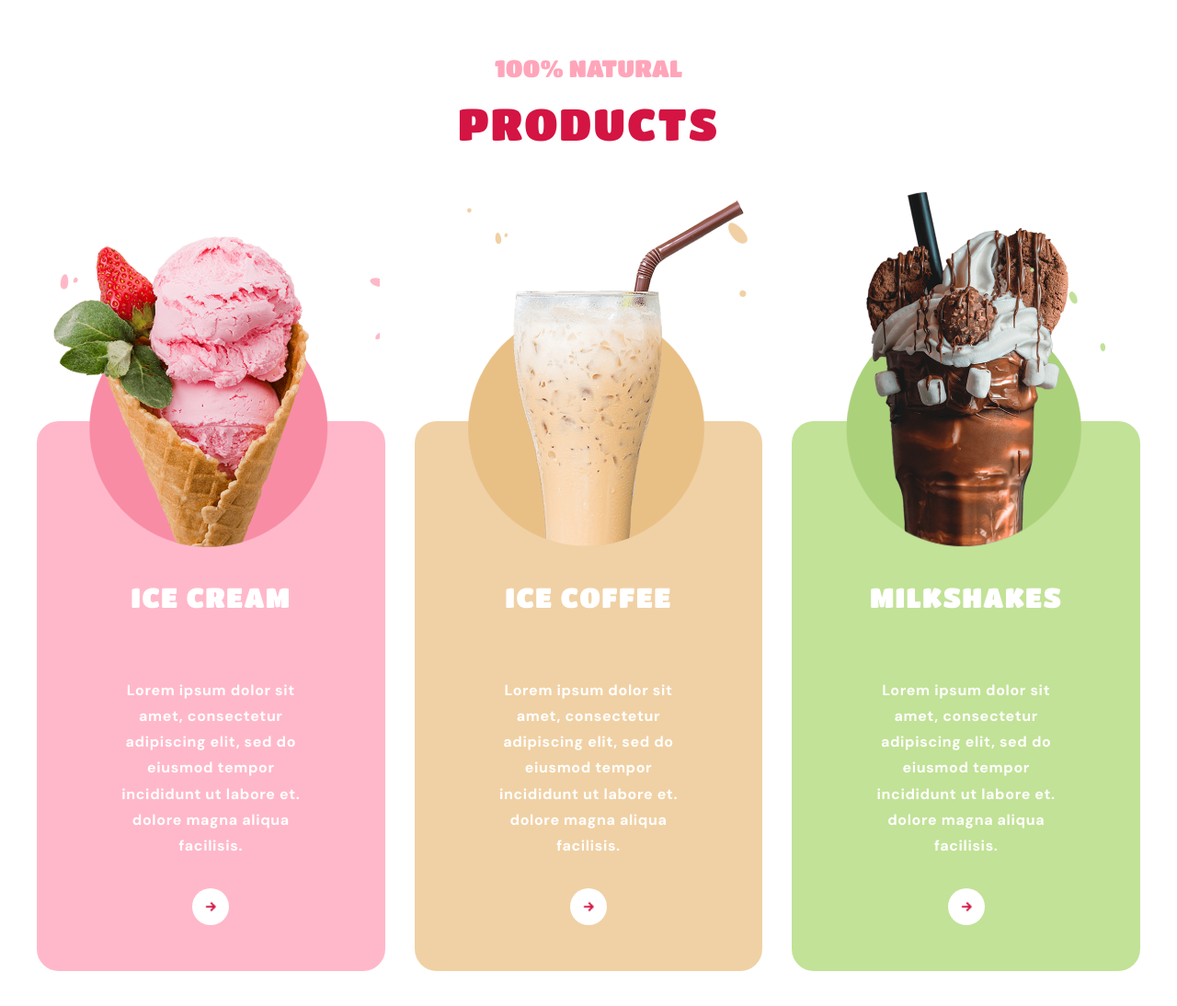
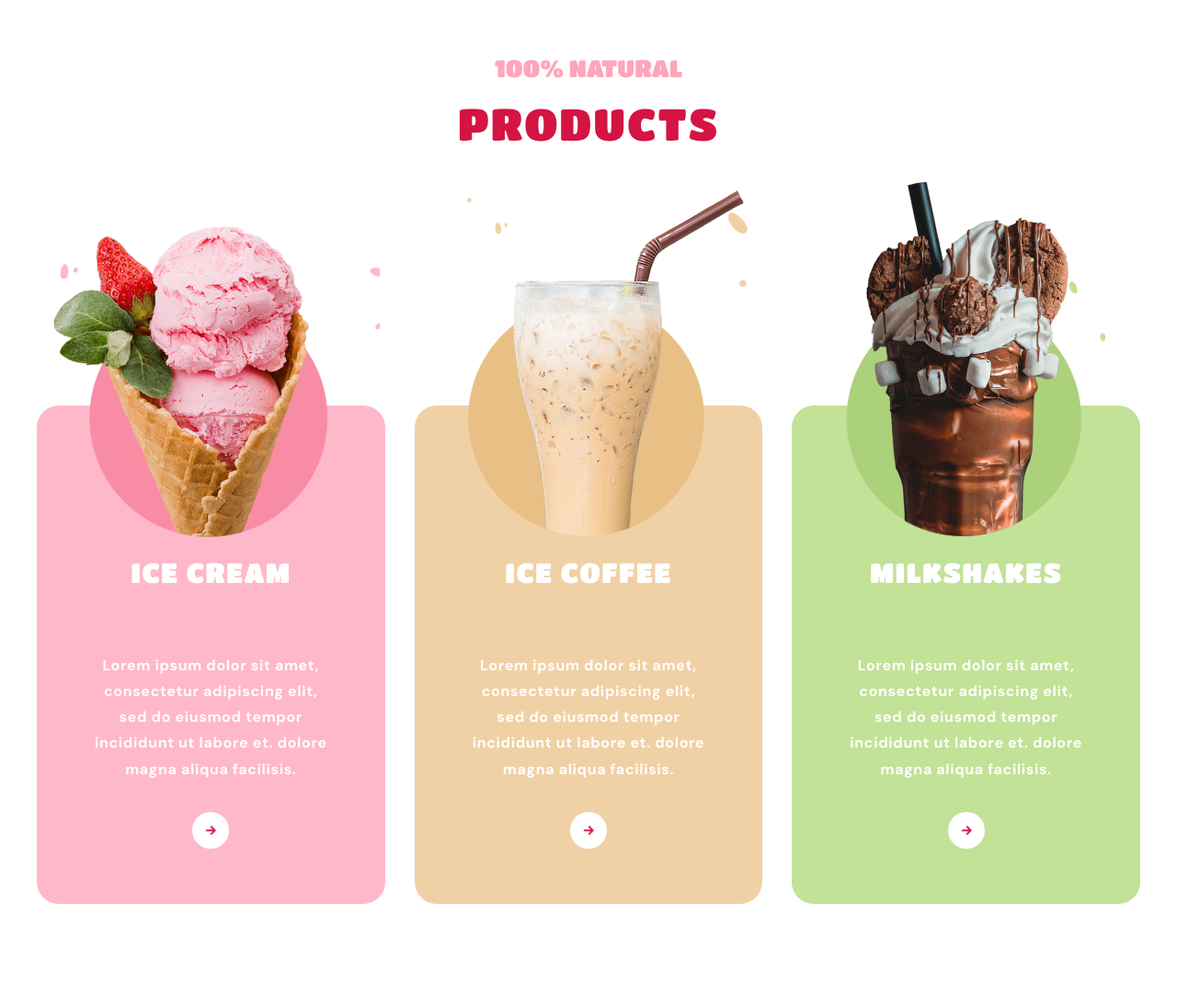
Before and after one commit to JukaDes/test-products, a plain HTML site: page index.html in a window 1280 px wide. Shown: the whole page at 92% size. After the commit the page ends 1043 px from the top, so only its background shows below. Drawn offline with Linux system fonts and the light colour scheme.

Commit message:
paddings

```diff
--- a/main.scss
+++ b/main.scss
@@ -152,14 +152,19 @@ body {
     letter-spacing: 0.04em;
     text-transform: uppercase;
     color: $accentColor;
-    margin-bottom: 8px;
+    margin-bottom: 150px;
 }
 
 .products__item {
     position: relative;
     border-radius: 24px;
-    margin-top: 140px;
-    padding: 10px;
+    padding: 160px 40px 40px 40px;
+}
+
+@media screen and (max-width: 767px) {
+    .products__item:not(:first-child) {
+            margin-top: 150px;
+        }
 }
 
 .products__item--pink {
@@ -183,17 +188,17 @@ body {
     letter-spacing: 0.04em;
     text-transform: uppercase;
     color: $mainColor;
-    margin-top: 160px;
 }
 
 .products__item--pink::before {
     content: "";
     display: block;
     width: 280px;
-    height: 300px;
+    height: 280px;
     background-image: url(./images/phone/image1.png);
     background-repeat: no-repeat;
-    background-size: cover;
+    background-size: contain;
+    background-position: center;
     position: absolute;
     top: 0;
     left: 50%;
@@ -205,10 +210,11 @@ body {
     content: "";
     display: block;
     width: 280px;
-    height: 300px;
+    height: 280px;
     background-image: url(./images/phone/image2.png);
     background-repeat: no-repeat;
-    background-size: cover;
+    background-size: contain;
+    background-position: center;
     position: absolute;
     top: 0;
     left: 50%;
@@ -219,10 +225,11 @@ body {
     content: "";
     display: block;
     width: 280px;
-    height: 300px;
+    height: 280px;
     background-image: url(./images/phone/image3.png);
     background-repeat: no-repeat;
-    background-size: cover;
+    background-size: contain;
+    background-position: center;
     position: absolute;
     top: 0;
     left: 50%;
@@ -279,7 +286,6 @@ screen and (min-resolution: 2dppx) {
 
 .products__text {
     position: relative;
-    width: 200px;
     font-weight: 700;
     font-size: 14px;
     line-height: 1.52;
@@ -312,7 +318,6 @@ screen and (min-resolution: 2dppx) {
     margin-right: auto;
     width: 40px;
     height: 40px;
-    margin-bottom: 40px;
     border: transparent;
     border-radius: 50%;
 
@@ -323,6 +328,8 @@ screen and (min-resolution: 2dppx) {
 
     cursor: pointer;
 }
+
+
 
 @media screen and (min-width: 768px) {
 
@@ -335,12 +342,9 @@ screen and (min-resolution: 2dppx) {
     .products__title {
         font-size: 48px;
         line-height: 1.15;
-        margin-bottom: 20px;
+        margin-bottom: 160px;
     }
 
-    .products__name {
-        margin-top: 96px;
-    }
 
     .products__list {
         display: flex;
@@ -349,7 +353,7 @@ screen and (min-resolution: 2dppx) {
 
     .products__item {
         width: calc((100% - 32px) / 3);
-        margin-top: 150px;
+        padding: 120px 35px 40px 35px;
     }
 
     .products__item:not(:last-child) {
@@ -386,9 +390,13 @@ screen and (min-resolution: 2dppx) {
         margin-bottom: 16px;
     }
 
+    .products__title {
+        margin-bottom: 280px;
+    }
+
     .products__item {
         width: calc((100% - 64px) / 3);
-        margin-top: 277px;
+        padding: 165px 60px 60px 60px;
     }
 
     .products__item:not(:last-child) {
@@ -398,7 +406,6 @@ screen and (min-resolution: 2dppx) {
     .products__name {
         font-size: 30px;
         line-height: 1.13;
-        margin-top: 165px;
     }
 
     .products__item--pink::before,
```
Also changed, not shown: main.css, 1 other file.
